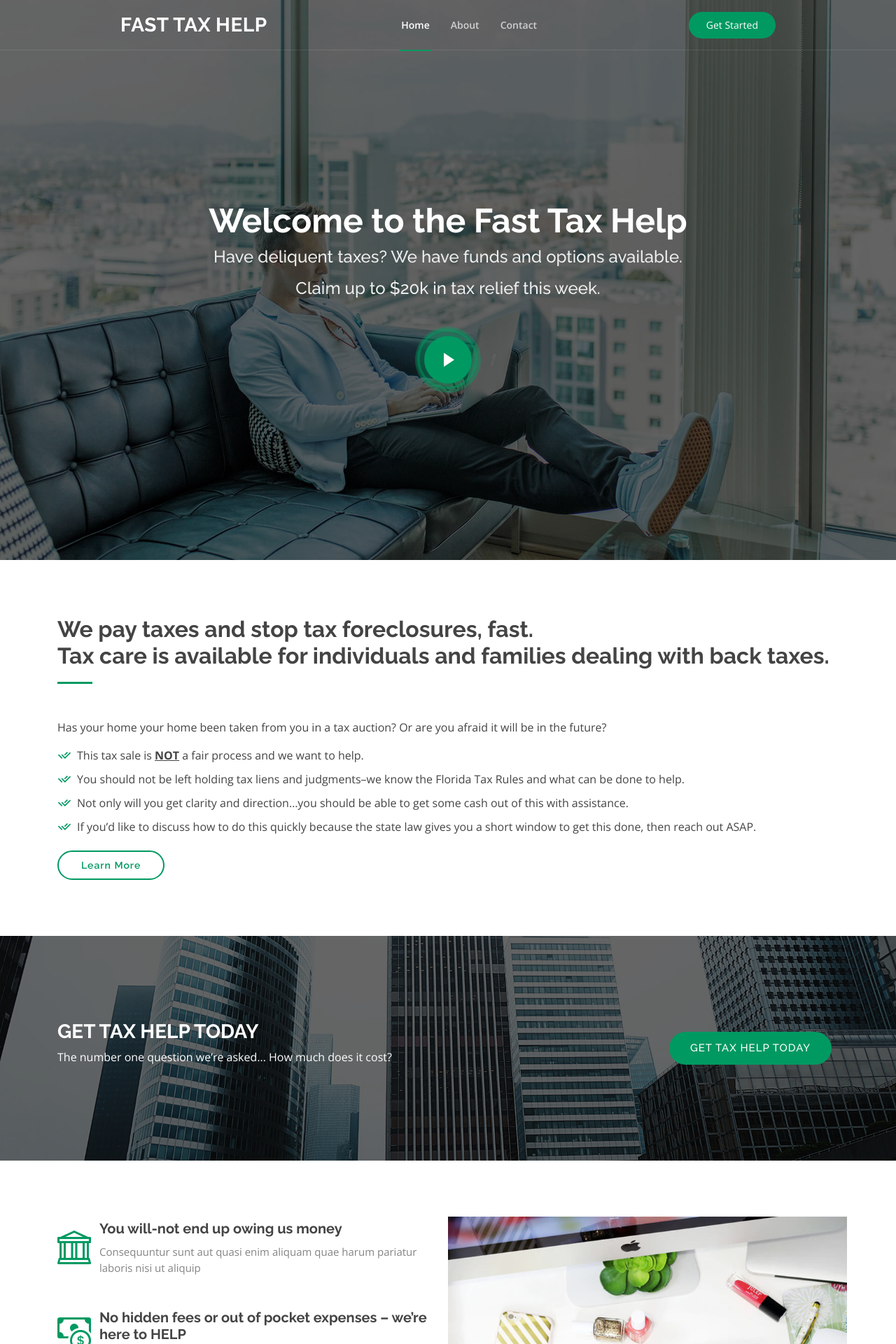
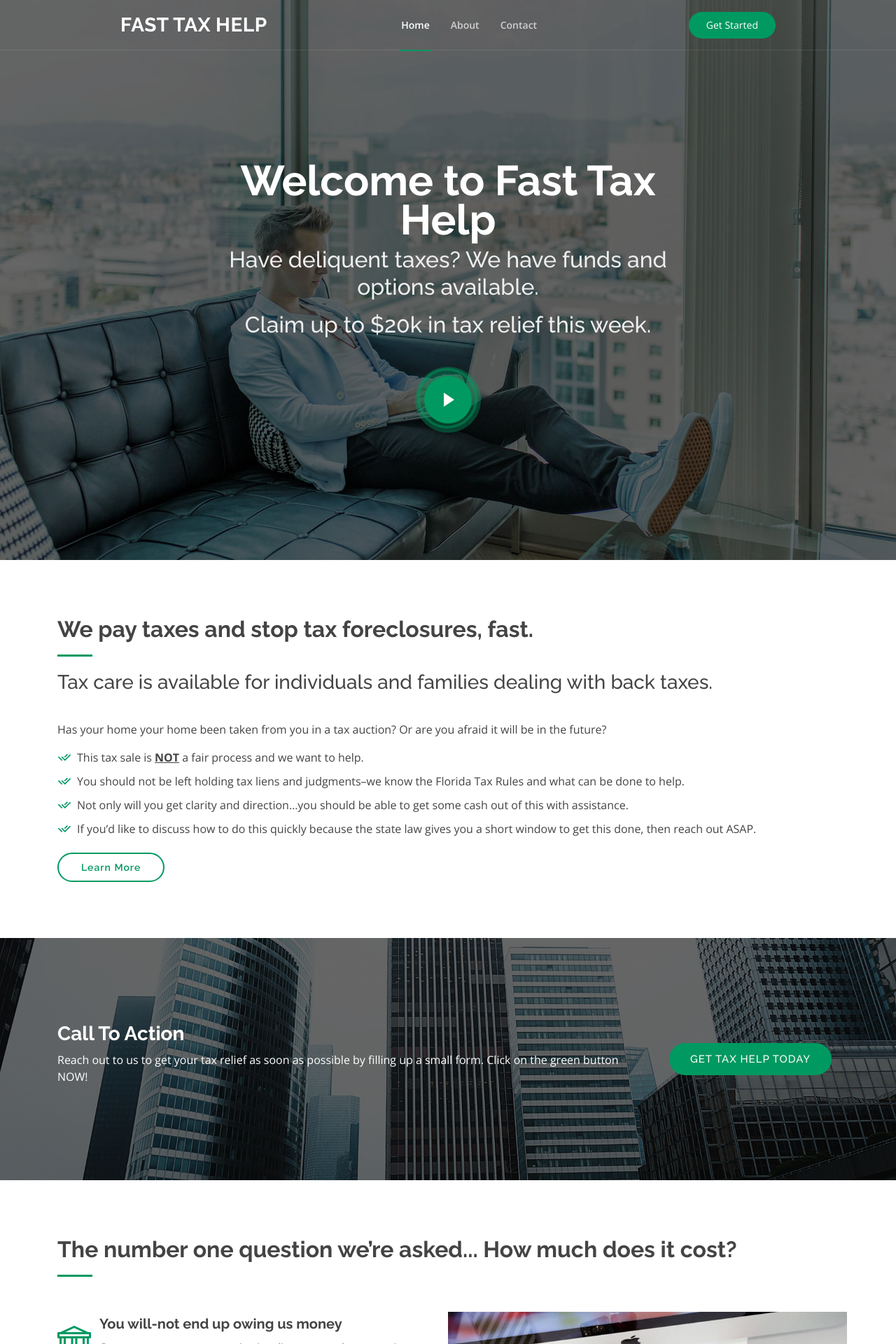
Before and after one commit to pissall20/taxhelpcare, a Django app: page / in a window 1280 px wide. Shown: the top 1920 px of the page at 70% size. Run offline with Django 4.2, Linux system fonts and the light colour scheme; some libraries are stand-ins or nearby versions.

Commit message:
Changed font-sizes, headers and some text

```diff
--- a/website/static/website/css/style.css
+++ b/website/static/website/css/style.css
@@ -383,7 +383,7 @@ h1, h2, h3, h4, h5, h6 {
 }
 #hero h1 {
   margin: 0 0 10px 0;
-  font-size: 48px;
+  font-size: 60px;
   font-weight: 700;
   line-height: 56px;
   color: #fff;
@@ -391,7 +391,7 @@ h1, h2, h3, h4, h5, h6 {
 #hero h2 {
   color: #eee;
   margin-bottom: 40px;
-  font-size: 24px;
+  font-size: 32px;
 }
 #hero .play-btn {
   width: 94px;
--- a/website/templates/website/base.html
+++ b/website/templates/website/base.html
@@ -107,8 +107,7 @@
 <footer id="footer">
     <div class="container">
         <h3>FAST TAX HELP</h3>
-        <p>We pay taxes and stop tax foreclosures, fast.
-            Tax care is available for individuals and families dealing with back taxes.</p>
+        <p>Have deliquent taxes? We have funds and options available. Claim up to $20k in tax relief this week.</p>
         <div class="social-links">
             <a href="#" class="twitter"><i class="bx bxl-twitter"></i></a>
             <a href="#" class="facebook"><i class="bx bxl-facebook"></i></a>
--- a/website/templates/website/index.html
+++ b/website/templates/website/index.html
@@ -9,7 +9,7 @@
     <div class="container">
         <div class="row justify-content-center">
             <div class="col-xl-8">
-                <h1>Welcome to the Fast Tax Help</h1>
+                <h1>Welcome to Fast Tax Help</h1>
                 <h2><p>Have deliquent taxes? We have funds and options available.</p>
                     <p>Claim up to $20k in tax relief this week.</p></h2>
                 <a href="https://vimeo.com/470210023" class="glightbox play-btn mb-4"></a>
@@ -25,10 +25,8 @@
         <div class="container">
 
             <div class="section-title">
-                <h2>We pay taxes and stop tax foreclosures, fast. <br>Tax care is available for individuals and families
-                    dealing with back taxes.</h2>
-<!--                <p>We pay taxes and stop tax foreclosures, fast. Tax care is available for individuals and families-->
-<!--                    dealing with back taxes.</p>-->
+                <h2>We pay taxes and stop tax foreclosures, fast.</h2>
+                <h3>Tax care is available for individuals and families dealing with back taxes.</h3>
             </div>
 
             <div class="row content">
@@ -57,79 +55,15 @@
         </div>
     </section><!-- End About Us Section -->
 
-    <!-- ======= Services Section ======= -->
-<!--    <section id="services" class="services">-->
-<!--        <div class="container">-->
-
-<!--            <div class="section-title">-->
-<!--                <h2>Services</h2>-->
-<!--                <p>Magnam dolores commodi suscipit. Necessitatibus eius consequatur ex aliquid fuga eum quidem. Sit sint-->
-<!--                    consectetur velit. Quisquam quos quisquam cupiditate. Et nemo qui impedit suscipit alias ea. Quia-->
-<!--                    fugiat sit in iste officiis commodi quidem hic quas.</p>-->
-<!--            </div>-->
-
-<!--            <div class="row">-->
-<!--                <div class="col-lg-4 col-md-6 d-flex align-items-stretch">-->
-<!--                    <div class="icon-box">-->
-<!--                        <div class="icon"><i class="bx bxl-dribbble"></i></div>-->
-<!--                        <h4><a href="">Lorem Ipsum</a></h4>-->
-<!--                        <p>Voluptatum deleniti atque corrupti quos dolores et quas molestias excepturi</p>-->
-<!--                    </div>-->
-<!--                </div>-->
-
-<!--                <div class="col-lg-4 col-md-6 d-flex align-items-stretch mt-4 mt-md-0">-->
-<!--                    <div class="icon-box">-->
-<!--                        <div class="icon"><i class="bx bx-file"></i></div>-->
-<!--                        <h4><a href="">Sed ut perspiciatis</a></h4>-->
-<!--                        <p>Duis aute irure dolor in reprehenderit in voluptate velit esse cillum dolore</p>-->
-<!--                    </div>-->
-<!--                </div>-->
-
-<!--                <div class="col-lg-4 col-md-6 d-flex align-items-stretch mt-4 mt-lg-0">-->
-<!--                    <div class="icon-box">-->
-<!--                        <div class="icon"><i class="bx bx-tachometer"></i></div>-->
-<!--                        <h4><a href="">Magni Dolores</a></h4>-->
-<!--                        <p>Excepteur sint occaecat cupidatat non proident, sunt in culpa qui officia</p>-->
-<!--                    </div>-->
-<!--                </div>-->
-
-<!--                <div class="col-lg-4 col-md-6 d-flex align-items-stretch mt-4">-->
-<!--                    <div class="icon-box">-->
-<!--                        <div class="icon"><i class="bx bx-world"></i></div>-->
-<!--                        <h4><a href="">Nemo Enim</a></h4>-->
-<!--                        <p>At vero eos et accusamus et iusto odio dignissimos ducimus qui blanditiis</p>-->
-<!--                    </div>-->
-<!--                </div>-->
-
-<!--                <div class="col-lg-4 col-md-6 d-flex align-items-stretch mt-4">-->
-<!--                    <div class="icon-box">-->
-<!--                        <div class="icon"><i class="bx bx-slideshow"></i></div>-->
-<!--                        <h4><a href="">Dele cardo</a></h4>-->
-<!--                        <p>Quis consequatur saepe eligendi voluptatem consequatur dolor consequuntur</p>-->
-<!--                    </div>-->
-<!--                </div>-->
-
-<!--                <div class="col-lg-4 col-md-6 d-flex align-items-stretch mt-4">-->
-<!--                    <div class="icon-box">-->
-<!--                        <div class="icon"><i class="bx bx-arch"></i></div>-->
-<!--                        <h4><a href="">Divera don</a></h4>-->
-<!--                        <p>Modi nostrum vel laborum. Porro fugit error sit minus sapiente sit aspernatur</p>-->
-<!--                    </div>-->
-<!--                </div>-->
-
-<!--            </div>-->
-
-<!--        </div>-->
-<!--    </section>&lt;!&ndash; End Services Section &ndash;&gt;-->
-
     <!-- ======= Cta Section ======= -->
     <section id="cta" class="cta">
         <div class="container">
 
             <div class="row">
                 <div class="col-lg-9 text-center text-lg-start">
-                    <h3>GET TAX HELP TODAY</h3>
-                    <p> The number one question we’re asked... How much does it cost?</p>
+                    <h3>Call To Action</h3>
+                    <p>Reach out to us to get your tax relief as soon as possible by filling up a small form.
+                        Click on the green button NOW!</p>
                 </div>
                 <div class="col-lg-3 cta-btn-container text-center">
                     <a class="cta-btn align-middle" href="#contact">GET TAX HELP TODAY</a>
@@ -142,6 +76,10 @@
     <!-- ======= Features Section ======= -->
     <section id="features" class="features">
         <div class="container">
+
+            <div class="section-title">
+                <h2>The number one question we’re asked... How much does it cost?</h2>
+            </div>
 
             <div class="row">
                 <div class="col-lg-6 order-2 order-lg-1">
```
